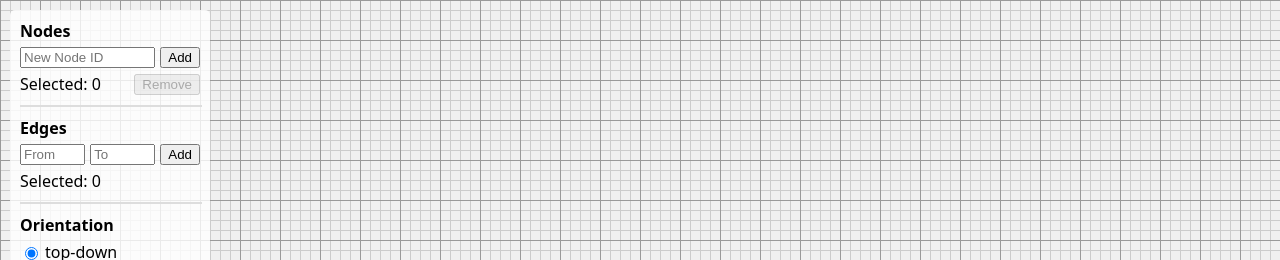
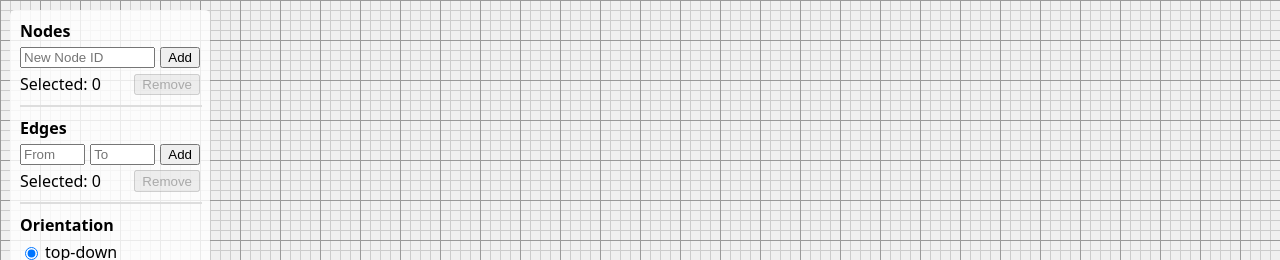
Before and after one commit to sonsonson110/node-based-visual-editor, a React (Vite) app: page / in a window 1280 px wide. Shown: the top 260 px of the page. Built offline with nearby package versions, Linux system fonts and the light colour scheme.

Commit message:
add functionality to remove selected edges and reset selection state in ControlPanel

```diff
--- a/src/components/ControlPanel.tsx
+++ b/src/components/ControlPanel.tsx
@@ -17,6 +17,8 @@ import {
   setEdges,
   setMapOrientation,
   setNodes,
+  setSelectedEdgeIds,
+  setSelectedNodeIds,
   updateEdge,
 } from "../store/editorSlice";
 import { InputGroup, UIContainer } from "../styled";
@@ -152,7 +154,9 @@ const ControlPanel: React.FC = () => {
         !selectedNodeIdSet.has(edge.from) && !selectedNodeIdSet.has(edge.to)
     );
     dispatch(setNodes(remainingNodes));
+    dispatch(setSelectedNodeIds([]));
     dispatch(setEdges(remainingEdges));
+    dispatch(setSelectedEdgeIds([]));
   };
 
   const handleEdgeColorChange = (color: string) => {
@@ -167,6 +171,14 @@ const ControlPanel: React.FC = () => {
       const [from, to] = edgeId.split("->");
       dispatch(updateEdge({ from, to, isAnimated }));
     });
+  };
+
+  const handleRemoveSelectedEdges = () => {
+    const remainingEdges = edges.filter(
+      (edge) => !selectedEdgeIds.includes(getEdgeId(edge.from, edge.to))
+    );
+    dispatch(setEdges(remainingEdges));
+    dispatch(setSelectedEdgeIds([]));
   };
 
   return (
@@ -226,7 +238,15 @@ const ControlPanel: React.FC = () => {
           />
           <button onClick={handleAddEdge}>Add</button>
         </div>
-        <span>Selected: {selectedEdgeIds.length}</span>
+        <div style={{ display: "flex", justifyContent: "space-between" }}>
+          <span>Selected: {selectedEdgeIds.length}</span>
+          <button
+            onClick={handleRemoveSelectedEdges}
+            disabled={selectedEdgeIds.length === 0}
+          >
+            Remove
+          </button>
+        </div>
         {selectedEdgeIds.length > 0 && (
           <div
             style={{
```
